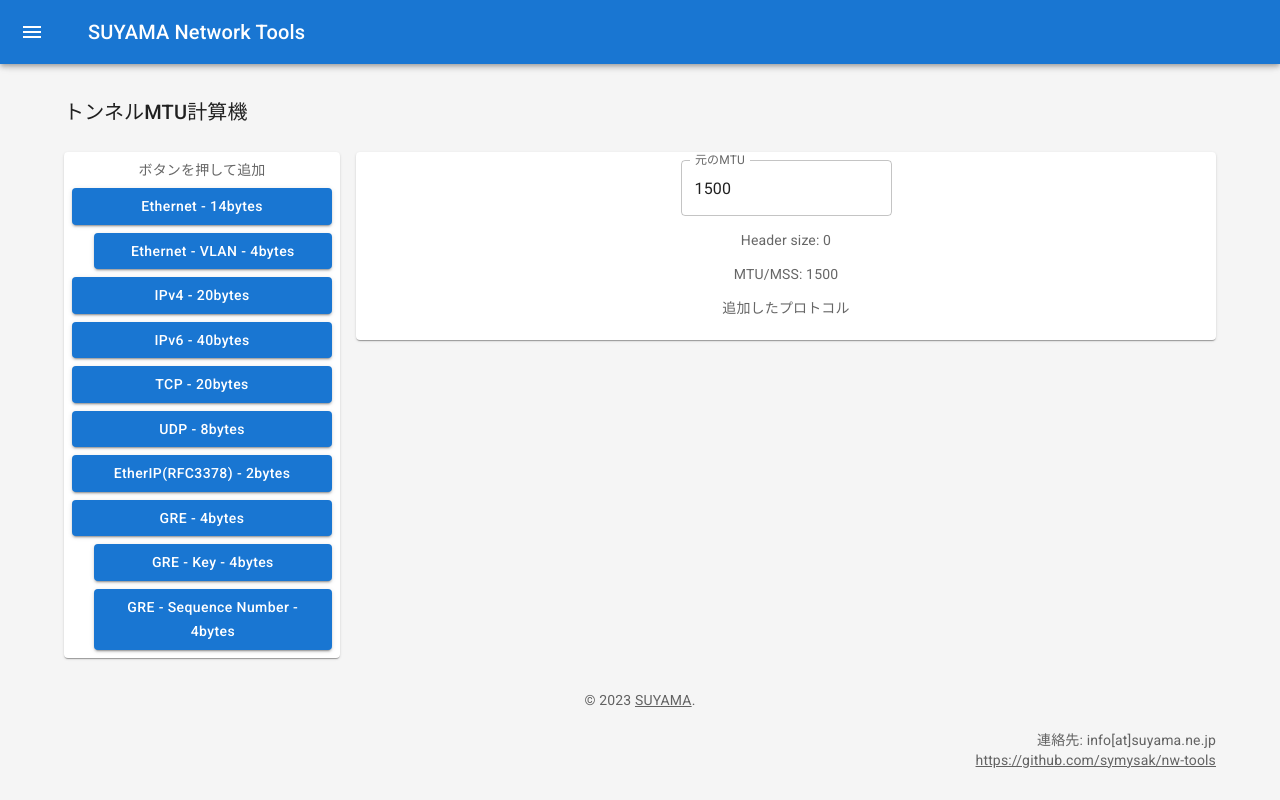
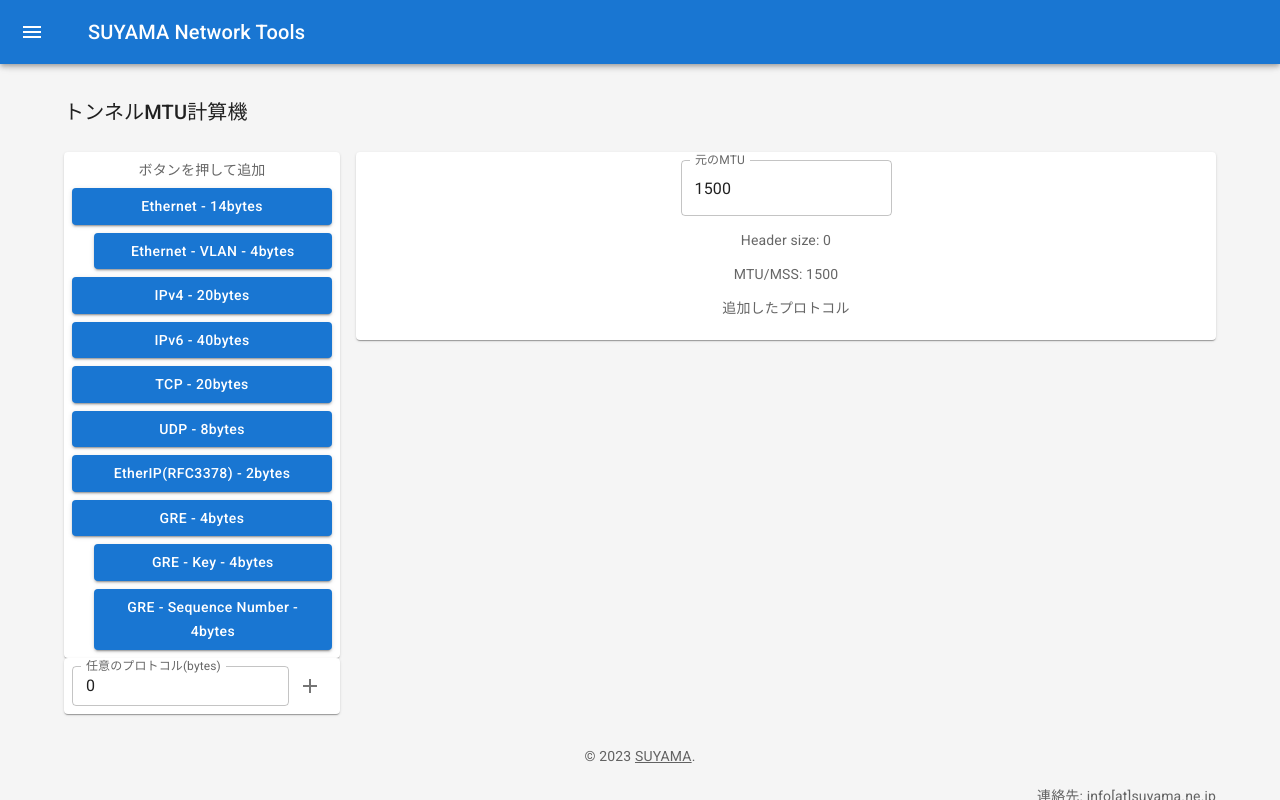
Before and after one commit to symysak/nw-tools, a React (Create React App) app: page /mtu-calculator in a window 1280 px wide. Built offline with nearby package versions, Linux system fonts and the light colour scheme.

Commit message:
[MTU-Calc]任意のprotoを追加できるようにした

```diff
--- a/src/pages/MTUcalculator.tsx
+++ b/src/pages/MTUcalculator.tsx
@@ -5,7 +5,7 @@ import TextField from '@mui/material/TextField';
 import * as React from 'react';
 import DeleteIcon from '@mui/icons-material/Delete';
 import { Helmet } from "react-helmet-async";
-import { ArrowDownward, ArrowUpward } from "@mui/icons-material";
+import { Add, ArrowDownward, ArrowUpward } from "@mui/icons-material";
 
 const Item = styled(Paper)(({ theme }) => ({
     backgroundColor: theme.palette.mode === 'dark' ? '#1A2027' : '#fff',
@@ -137,7 +137,7 @@ function MTUcalculator() {
                                 {list[i].name} - {list[i].size}bytes
                             </Button>
                         </Grid>
-                        <Grid item xs={4} sm={3} md={2}>
+                        <Grid justifySelf="center" item xs={4} sm={3} md={2}>
 
                             {i === 0
                             ? <IconButton disabled size="small">
@@ -180,6 +180,7 @@ function MTUcalculator() {
     }
 
     const [textInput, setTextInput] = React.useState(1500);
+    const [customProtoSize, setCustomProtoSize] = React.useState(0);
 
     const titleTag="トンネルMTU計算機";
     type classItem = {name: string, size: number, isChild?: boolean};
@@ -223,6 +224,23 @@ function MTUcalculator() {
                                 ))}
                             </Stack>
                         </Item>
+
+                        <Item>
+                            <Grid container>
+                                <Grid item xs={10}>
+                                    <TextField fullWidth size="small" label="任意のプロトコル(bytes)" value={customProtoSize} onChange={(event) => setCustomProtoSize(Number(event.target.value))}/>
+                                </Grid>
+                                <Grid item xs={2}>
+                                    <IconButton onClick={() => {
+                                        copySelectedProto.push({id: Math.random(), name: "任意のプロトコル", size: customProtoSize},);
+                                        setSelectedProto(copySelectedProto);
+                                    }}>
+                                        <Add />
+                                    </IconButton>
+                                </Grid>
+                            </Grid>
+                        </Item>
+
                     </Grid>
                     <Grid item xs sm>
                         <Item>
```
